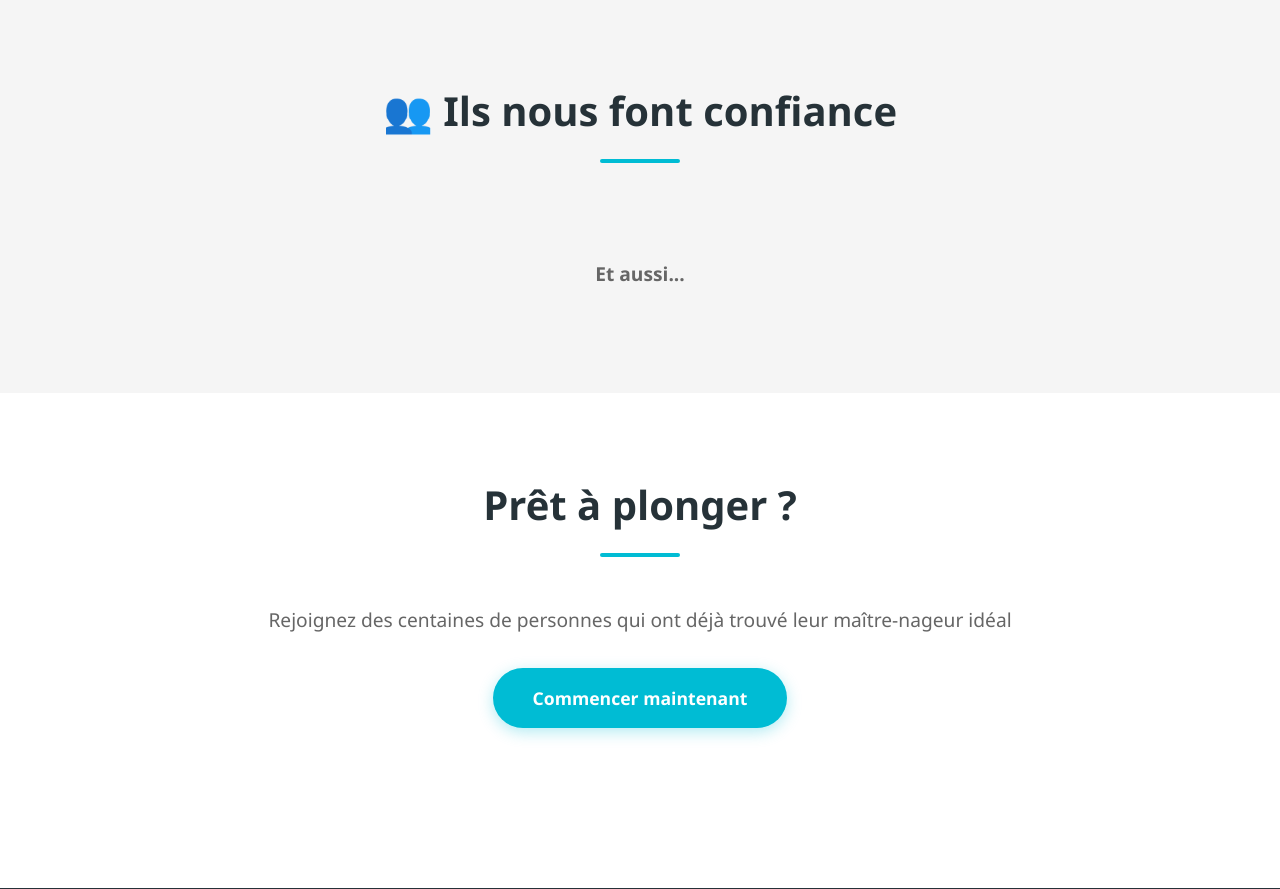
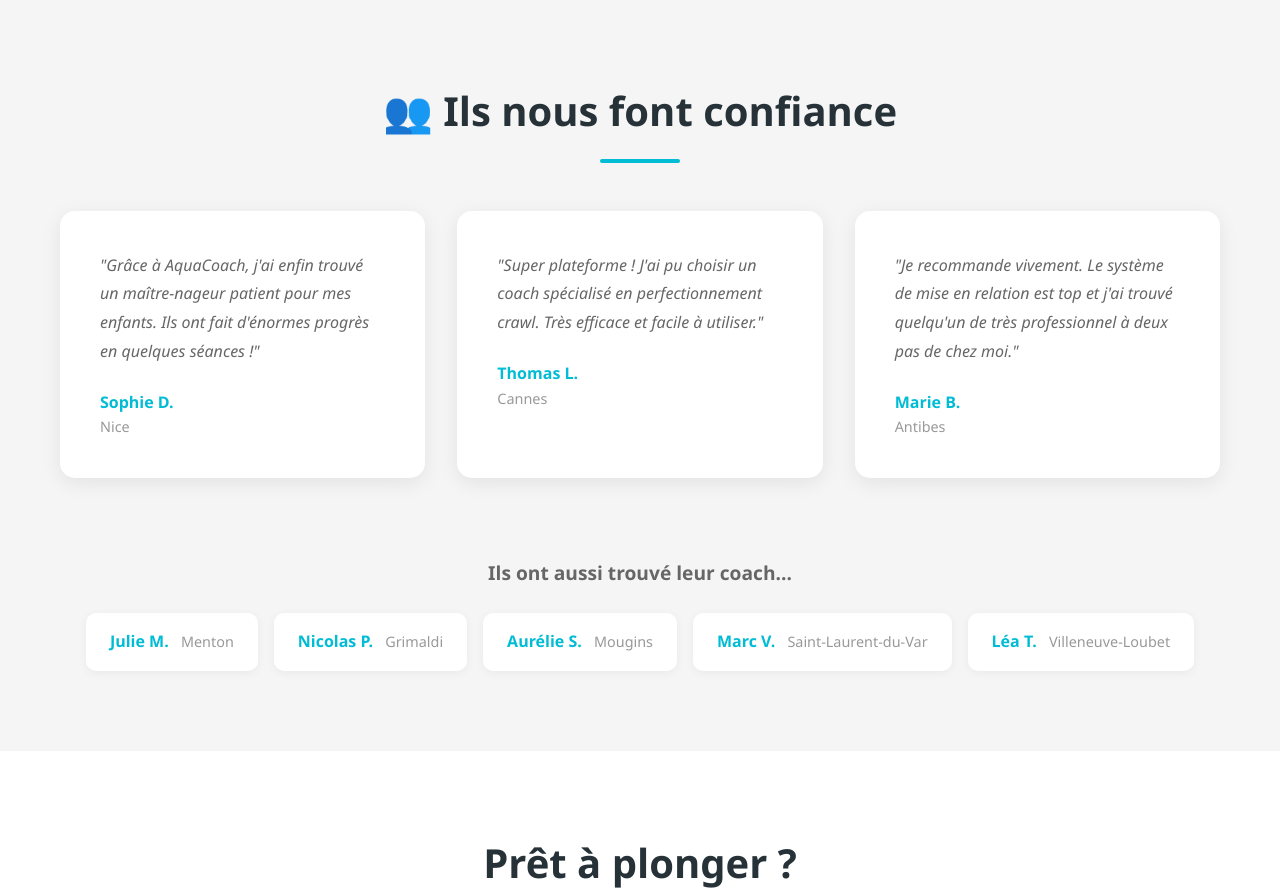
Before and after one commit to AQUAVELO/coach, a Flask app: page / in a window 1280 px wide. Shown: the part 2423-3312 px from the top of the page. Run offline with Flask 3, Linux system fonts and the light colour scheme; data that the repository does not hold is empty.

Commit message:
Mise à jour des témoignages avec des prénoms et textes réalistes

```diff
--- a/templates/index.html
+++ b/templates/index.html
@@ -186,27 +186,53 @@
         <div class="container" style="max-width: 1200px; margin: 0 auto; padding: 0 20px;">
             <h2 class="section-title">👥 Ils nous font confiance</h2>
             <div style="display: grid; grid-template-columns: repeat(auto-fit, minmax(300px, 1fr)); gap: 2rem;">
-                {% for client in clients[:3] %}
                 <div class="testimonial-card animate-fade-in">
                     <p class="testimonial-text">
-                        "Excellente expérience avec AquaCoach. J'ai trouvé le maître-nageur parfait pour mes besoins !"
+                        "Grâce à AquaCoach, j'ai enfin trouvé un maître-nageur patient pour mes enfants. Ils ont fait d'énormes progrès en quelques séances !"
                     </p>
-                    <p class="testimonial-author">{{ client.prenom }} .</p>
-                    <p class="testimonial-location">{{ client.ville }}</p>
+                    <p class="testimonial-author">Sophie D.</p>
+                    <p class="testimonial-location">Nice</p>
                 </div>
-                {% endfor %}
+                <div class="testimonial-card animate-fade-in">
+                    <p class="testimonial-text">
+                        "Super plateforme ! J'ai pu choisir un coach spécialisé en perfectionnement crawl. Très efficace et facile à utiliser."
+                    </p>
+                    <p class="testimonial-author">Thomas L.</p>
+                    <p class="testimonial-location">Cannes</p>
+                </div>
+                <div class="testimonial-card animate-fade-in">
+                    <p class="testimonial-text">
+                        "Je recommande vivement. Le système de mise en relation est top et j'ai trouvé quelqu'un de très professionnel à deux pas de chez moi."
+                    </p>
+                    <p class="testimonial-author">Marie B.</p>
+                    <p class="testimonial-location">Antibes</p>
+                </div>
             </div>
 
             <!-- Autres clients -->
             <div style="margin-top: 3rem; text-align: center;">
-                <h3 style="color: #666; font-size: 1.2rem; margin-bottom: 1.5rem;">Et aussi...</h3>
+                <h3 style="color: #666; font-size: 1.2rem; margin-bottom: 1.5rem;">Ils ont aussi trouvé leur coach...</h3>
                 <div style="display: flex; flex-wrap: wrap; gap: 1rem; justify-content: center;">
-                    {% for client in clients[3:] %}
                     <div style="background: white; padding: 1rem 1.5rem; border-radius: 10px; box-shadow: 0 2px 10px rgba(0,0,0,0.05);">
-                        <strong style="color: var(--primary-color);">{{ client.prenom }} {{ client.nom[0] }}.</strong>
-                        <span style="color: #999; font-size: 0.9rem; margin-left: 0.5rem;">{{ client.ville }}</span>
+                        <strong style="color: var(--primary-color);">Julie M.</strong>
+                        <span style="color: #999; font-size: 0.9rem; margin-left: 0.5rem;">Menton</span>
                     </div>
-                    {% endfor %}
+                    <div style="background: white; padding: 1rem 1.5rem; border-radius: 10px; box-shadow: 0 2px 10px rgba(0,0,0,0.05);">
+                        <strong style="color: var(--primary-color);">Nicolas P.</strong>
+                        <span style="color: #999; font-size: 0.9rem; margin-left: 0.5rem;">Grimaldi</span>
+                    </div>
+                    <div style="background: white; padding: 1rem 1.5rem; border-radius: 10px; box-shadow: 0 2px 10px rgba(0,0,0,0.05);">
+                        <strong style="color: var(--primary-color);">Aurélie S.</strong>
+                        <span style="color: #999; font-size: 0.9rem; margin-left: 0.5rem;">Mougins</span>
+                    </div>
+                    <div style="background: white; padding: 1rem 1.5rem; border-radius: 10px; box-shadow: 0 2px 10px rgba(0,0,0,0.05);">
+                        <strong style="color: var(--primary-color);">Marc V.</strong>
+                        <span style="color: #999; font-size: 0.9rem; margin-left: 0.5rem;">Saint-Laurent-du-Var</span>
+                    </div>
+                    <div style="background: white; padding: 1rem 1.5rem; border-radius: 10px; box-shadow: 0 2px 10px rgba(0,0,0,0.05);">
+                        <strong style="color: var(--primary-color);">Léa T.</strong>
+                        <span style="color: #999; font-size: 0.9rem; margin-left: 0.5rem;">Villeneuve-Loubet</span>
+                    </div>
                 </div>
             </div>
         </div>
```
